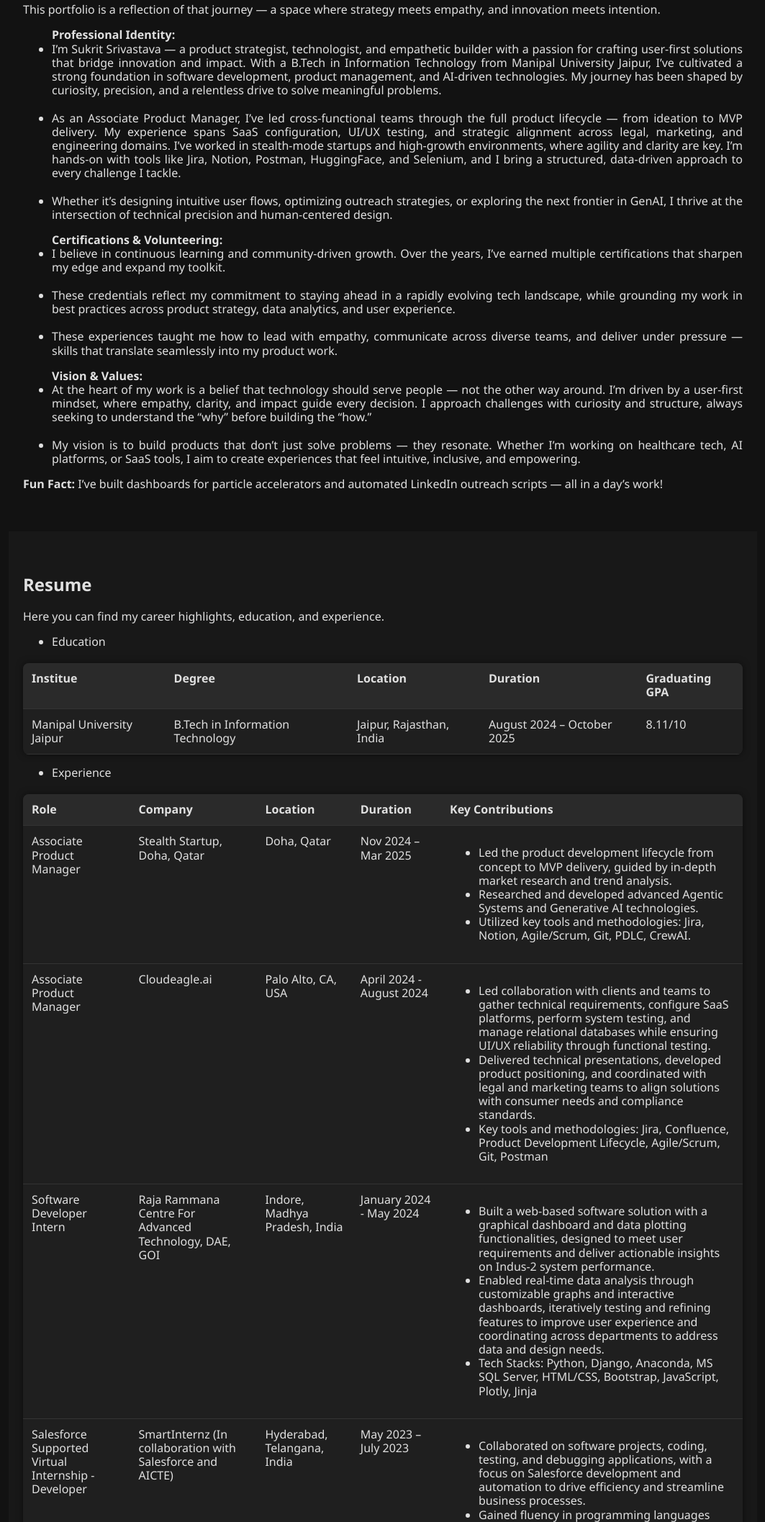
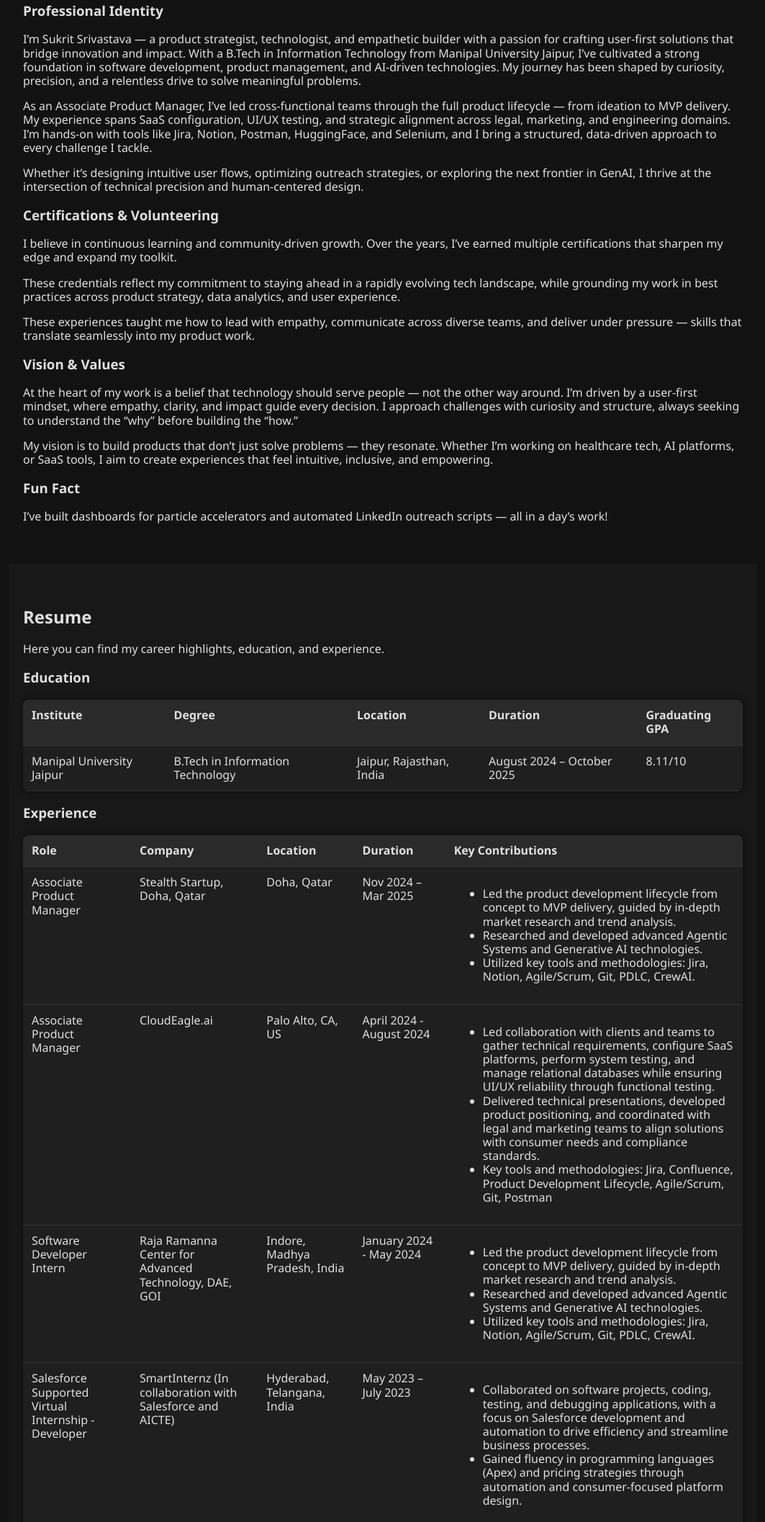
Before and after one commit to mactoeez/r1, a plain HTML site: page index.html in a window 1280 px wide. Shown: the part 985-3099 px from the top of the page at 72% size, without its empty margins (108-1171 px from the left). Drawn offline with Linux system fonts and the light colour scheme.

Commit message:
Update index.html

```diff
--- a/index.html
+++ b/index.html
@@ -34,42 +34,48 @@
     <!-- About Me -->
     <section id="about">
     <h2>About Me</h2>
-    <div style="text-align: justify;">
-        <p>This portfolio is a reflection of that journey — a space where strategy meets empathy, and innovation meets intention.</p>
+        <div class="about-container">
+            <!-- Professional Identity Card -->
+            <div class="about-card">
+                <h3>Professional Identity</h3>
+                <p>I’m Sukrit Srivastava — a product strategist, technologist, and empathetic builder with a passion for crafting user-first solutions that bridge innovation and impact. With a B.Tech in Information Technology from Manipal University Jaipur, I’ve cultivated a strong foundation in software development, product management, and AI-driven technologies. My journey has been shaped by curiosity, precision, and a relentless drive to solve meaningful problems.</p>
+                <p>As an Associate Product Manager, I’ve led cross-functional teams through the full product lifecycle — from ideation to MVP delivery. My experience spans SaaS configuration, UI/UX testing, and strategic alignment across legal, marketing, and engineering domains. I’m hands-on with tools like Jira, Notion, Postman, HuggingFace, and Selenium, and I bring a structured, data-driven approach to every challenge I tackle.</p>
+                <p>Whether it’s designing intuitive user flows, optimizing outreach strategies, or exploring the next frontier in GenAI, I thrive at the intersection of technical precision and human-centered design.</p>
+            </div>
 
-        <ul>
-            <strong>Professional Identity:</strong>
-            <li>I’m Sukrit Srivastava — a product strategist, technologist, and empathetic builder with a passion for crafting user-first solutions that bridge innovation and impact. With a B.Tech in Information Technology from Manipal University Jaipur, I’ve cultivated a strong foundation in software development, product management, and AI-driven technologies. My journey has been shaped by curiosity, precision, and a relentless drive to solve meaningful problems.</li><br>
-            <li>As an Associate Product Manager, I’ve led cross-functional teams through the full product lifecycle — from ideation to MVP delivery. My experience spans SaaS configuration, UI/UX testing, and strategic alignment across legal, marketing, and engineering domains. I’ve worked in stealth-mode startups and high-growth environments, where agility and clarity are key. I’m hands-on with tools like Jira, Notion, Postman, HuggingFace, and Selenium, and I bring a structured, data-driven approach to every challenge I tackle.</li><br>
-            <li>Whether it’s designing intuitive user flows, optimizing outreach strategies, or exploring the next frontier in GenAI, I thrive at the intersection of technical precision and human-centered design.</li>
-        </ul>
+            <!-- Certifications & Volunteering Card -->
+            <div class="about-card">
+                <h3>Certifications & Volunteering</h3>
+                <p>I believe in continuous learning and community-driven growth. Over the years, I’ve earned multiple certifications that sharpen my edge and expand my toolkit.</p>
+                <p>These credentials reflect my commitment to staying ahead in a rapidly evolving tech landscape, while grounding my work in best practices across product strategy, data analytics, and user experience.</p>
+                <p>These experiences taught me how to lead with empathy, communicate across diverse teams, and deliver under pressure — skills that translate seamlessly into my product work.</p>
+            </div>
 
-        <ul>
-            <strong>Certifications & Volunteering:</strong>
-            <li>I believe in continuous learning and community-driven growth. Over the years, I’ve earned multiple certifications that sharpen my edge and expand my toolkit.</li><br>
-            <li>These credentials reflect my commitment to staying ahead in a rapidly evolving tech landscape, while grounding my work in best practices across product strategy, data analytics, and user experience.</li><br>
-            <li>These experiences taught me how to lead with empathy, communicate across diverse teams, and deliver under pressure — skills that translate seamlessly into my product work.</li>
-        </ul>
+            <!-- Vision & Values Card -->
+            <div class="about-card">
+                <h3>Vision & Values</h3>
+                <p>At the heart of my work is a belief that technology should serve people — not the other way around. I’m driven by a user-first mindset, where empathy, clarity, and impact guide every decision. I approach challenges with curiosity and structure, always seeking to understand the “why” before building the “how.”</p>
+                <p>My vision is to build products that don’t just solve problems — they resonate. Whether I’m working on healthcare tech, AI platforms, or SaaS tools, I aim to create experiences that feel intuitive, inclusive, and empowering.</p>
+            </div>
 
-        <ul>
-            <strong>Vision & Values:</strong>
-            <li>At the heart of my work is a belief that technology should serve people — not the other way around. I’m driven by a user-first mindset, where empathy, clarity, and impact guide every decision. I approach challenges with curiosity and structure, always seeking to understand the “why” before building the “how.”</li><br>
-            <li>My vision is to build products that don’t just solve problems — they resonate. Whether I’m working on healthcare tech, AI platforms, or SaaS tools, I aim to create experiences that feel intuitive, inclusive, and empowering.</li>
-        </ul>
-
-        <p><strong>Fun Fact:</strong> I’ve built dashboards for particle accelerators and automated LinkedIn outreach scripts — all in a day’s work!</p>
+            <!-- Fun Fact -->
+            <div class="about-card fun-fact">
+                <h3>Fun Fact</h3>
+                <p>I’ve built dashboards for particle accelerators and automated LinkedIn outreach scripts — all in a day’s work!</p>
+            </div>
         </div>
     </section>
-    <!-- Resume Section -->
+    <!--Resume-->
     <section id="resume">
     <h2>Resume</h2>
     <p>Here you can find my career highlights, education, and experience.</p>
+
     <!-- Education -->
-        <p><ul><li>Education</li></ul></p>
-        <table class="dark-table">
+    <h3>Education</h3>
+    <table class="dark-table dark-table-card">
         <thead>
             <tr>
-                        <th>Institue</th>
+                <th>Institute</th>
                 <th>Degree</th>
                 <th>Location</th>
                 <th>Duration</th>
@@ -78,7 +84,7 @@
         </thead>
         <tbody>
             <tr>
-                        <td data-label="Institue">Manipal University Jaipur</td>
+                <td data-label="Institute">Manipal University Jaipur</td>
                 <td data-label="Degree">B.Tech in Information Technology</td>
                 <td data-label="Location">Jaipur, Rajasthan, India</td>
                 <td data-label="Duration">August 2024 – October 2025</td>
@@ -86,9 +92,10 @@
             </tr>
         </tbody>
     </table>
+
     <!-- Experience -->
-        <p><ul><li>Experience</li></ul></p>
-            <table class="dark-table">
+    <h3>Experience</h3>
+    <table class="dark-table dark-table-card">
         <thead>
             <tr>
                 <th>Role</th>
@@ -104,7 +111,7 @@
                 <td data-label="Company">Stealth Startup, Doha, Qatar</td>
                 <td data-label="Location">Doha, Qatar</td>
                 <td data-label="Duration">Nov 2024 – Mar 2025</td>
-                        <td data-label="Key Contributions">
+                <td data-label="Key Contributions" class="td-list">
                     <ul>
                         <li>Led the product development lifecycle from concept to MVP delivery, guided by in-depth market research and trend analysis.</li>
                         <li>Researched and developed advanced Agentic Systems and Generative AI technologies.</li>
@@ -114,10 +121,10 @@
             </tr>
             <tr>
                 <td data-label="Role">Associate Product Manager</td>
-                        <td data-label="Company">Cloudeagle.ai</td>
-                        <td data-label="Location">Palo Alto, CA, USA</td>
+                <td data-label="Company">CloudEagle.ai</td>
+                <td data-label="Location">Palo Alto, CA, US</td>
                 <td data-label="Duration">April 2024 - August 2024</td>
-                        <td data-label="Key Contributions">
+                <td data-label="Key Contributions" class="td-list">
                     <ul>
                         <li>Led collaboration with clients and teams to gather technical requirements, configure SaaS platforms, perform system testing, and manage relational databases while ensuring UI/UX reliability through functional testing.</li>
                         <li>Delivered technical presentations, developed product positioning, and coordinated with legal and marketing teams to align solutions with consumer needs and compliance standards.</li>
@@ -127,14 +134,14 @@
             </tr>
             <tr>
                 <td data-label="Role">Software Developer Intern</td>
-                        <td data-label="Company">Raja Rammana Centre For Advanced Technology, DAE, GOI</td>
+                <td data-label="Company">Raja Ramanna Center for Advanced Technology, DAE, GOI</td>
                 <td data-label="Location">Indore, Madhya Pradesh, India</td>
                 <td data-label="Duration">January 2024 - May 2024</td>
-                        <td data-label="Key Contributions">
+                <td data-label="Key Contributions" class="td-list">
                     <ul>
-                                <li>Built a web-based software solution with a graphical dashboard and data plotting functionalities, designed to meet user requirements and deliver actionable insights on Indus-2 system performance.</li>
-                                <li>Enabled real-time data analysis through customizable graphs and interactive dashboards, iteratively testing and refining features to improve user experience and coordinating across departments to address data and design needs.</li>
-                                <li>Tech Stacks: Python, Django, Anaconda, MS SQL Server, HTML/CSS, Bootstrap, JavaScript, Plotly, Jinja</li>
+                        <li>Led the product development lifecycle from concept to MVP delivery, guided by in-depth market research and trend analysis.</li>
+                        <li>Researched and developed advanced Agentic Systems and Generative AI technologies.</li>
+                        <li>Utilized key tools and methodologies: Jira, Notion, Agile/Scrum, Git, PDLC, CrewAI.</li>
                     </ul>
                 </td>
             </tr>
@@ -143,7 +150,7 @@
                 <td data-label="Company">SmartInternz (In collaboration with Salesforce and AICTE)</td>
                 <td data-label="Location">Hyderabad, Telangana, India</td>
                 <td data-label="Duration">May 2023 – July 2023</td>
-                        <td data-label="Key Contributions">
+                <td data-label="Key Contributions" class="td-list">
                     <ul>
                         <li>Collaborated on software projects, coding, testing, and debugging applications, with a focus on Salesforce development and automation to drive efficiency and streamline business processes.</li>
                         <li>Gained fluency in programming languages (Apex) and pricing strategies through automation and consumer-focused platform design.</li>
@@ -152,21 +159,23 @@
             </tr>
             <tr>
                 <td data-label="Role">Software Developer Intern</td>
-                        <td data-label="Company">Raja Rammana Centre For Advanced Technology, DAE, GOI</td>
+                <td data-label="Company">Raja Ramanna Center for Advanced Technology, DAE, GOI</td>
                 <td data-label="Location">Indore, Madhya Pradesh, India</td>
-                        <td data-label="Duration">December 2022 - January 2023</td>
-                        <td data-label="Key Contributions">
+                <td data-label="Duration">December, 2022 - January, 2023</td>
+                <td data-label="Key Contributions" class="td-list">
                     <ul>
                         <li>Developed a website for visualizing machine power supply data, ensuring compatibility across browsers and seamless data analysis and visualization for users.</li>
                         <li>Tech Stacks: Java, JavaScript, Bootstrap, HTML/CSS, MySQL Server, Apache Tomcat, JSP, Plotly.js</li>
                     </ul>
                 </td>
             </tr>
+            <!-- Add other experience rows similarly -->
         </tbody>
     </table>
-            <!-- Volunteering -->
-            <p><ul><li>Volunteering & NGO</li></ul></p>
-            <table class="dark-table">
+
+    <!-- Volunteering & NGO -->
+    <h3>Volunteering & NGO</h3>
+    <table class="dark-table dark-table-card">
         <thead>
             <tr>
                 <th>Role</th>
@@ -182,33 +191,35 @@
                 <td data-label="Organization">Manipal University Jaipur</td>
                 <td data-label="Location">Jaipur, Rajasthan, India</td>
                 <td data-label="Duration">Dec 2023 – Mar 2024</td>
-                        <td data-label="Key Contributions">
+                <td data-label="Key Contributions" class="td-list">
                     <ul>
-                                <li>I volunteered for Techideate, the yearly technical festival at Manipal University Jaipur. I served as a member of the executive committee and led the Sponsorship team. I spearheaded initiatives to secure sponsorships for the tech festival, concentrating on acquiring financial backing and additional resources for both major and minor events related to the festival.</li>
+                        <li>I volunteered for Techideate, the yearly technical festival at Manipal University Jaipur. I served as a member of the executive committee and led the Sponsorship team, spearheading initiatives to secure sponsorships for both major and minor events.</li>
                     </ul>
                 </td>
             </tr>
             <tr>
-                        <td data-label="Role">Core Committee Member</td>
+                <td data-label="Role">Executive Committee Member</td>
                 <td data-label="Organization">Manipal University Jaipur</td>
                 <td data-label="Location">Jaipur, Rajasthan, India</td>
-                        <td data-label="Duration">July 2022 – October 2023</td>
-                        <td data-label="Key Contributions">
+                <td data-label="Duration">Dec 2023 – Mar 2024</td>
+                <td data-label="Key Contributions" class="td-list">
                     <ul>
-                                <li>I volunteered for Onerios, the yearly cultural festival at Manipal University Jaipur. I was a core committee member of the Major Events team, responsible for coordinating and managing significant cultural activities. My duties encompassed managerial oversight and all associated needs, including logistical support, hospitality, and transportation for artists and their teams, along with the administration and organization of external participants and their respective groups.</li>
+                        <li>I volunteered for Techideate, the yearly technical festival at Manipal University Jaipur. I served as a member of the executive committee and led the Sponsorship team, spearheading initiatives to secure sponsorships for both major and minor events.</li>
                     </ul>
                 </td>
             </tr>
             <tr>
-                        <td data-label="Role">Treasurer</td>
-                        <td data-label="Organization">Marksoc - Manipal University Jaipur</td>
+                <td data-label="Role">Executive Committee Member</td>
+                <td data-label="Organization">Manipal University Jaipur</td>
                 <td data-label="Location">Jaipur, Rajasthan, India</td>
-                        <td data-label="Duration">January 2022 – April 2023</td>
-                        <td data-label="Key Contributions">
+                <td data-label="Duration">Dec 2023 – Mar 2024</td>
+                <td data-label="Key Contributions" class="td-list">
                     <ul>
-                                <li>Served as Treasurer for Marksoc, the marketing club of Manipal University, Jaipur. Managed all financial operations and collaborated on the planning and execution of events for the club. My responsibilities included budgeting, financial reporting, and ensuring compliance with fiscal policies, while also contributing to the strategic organization and successful implementation of various marketing events.</li>
+                        <li>I volunteered for Techideate, the yearly technical festival at Manipal University Jaipur. I served as a member of the executive committee and led the Sponsorship team, spearheading initiatives to secure sponsorships for both major and minor events.</li>
+                    </ul>
                 </td>
             </tr>
+            <!-- Add other volunteering rows similarly -->
         </tbody>
     </table>
 </section>
```
Lines whose indentation alone changed are shown as unchanged.
